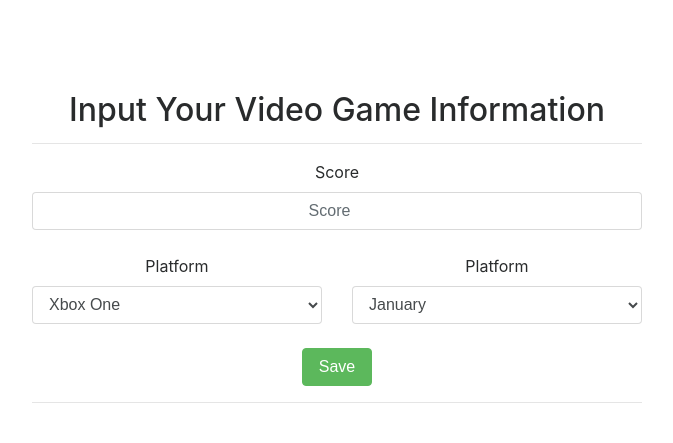
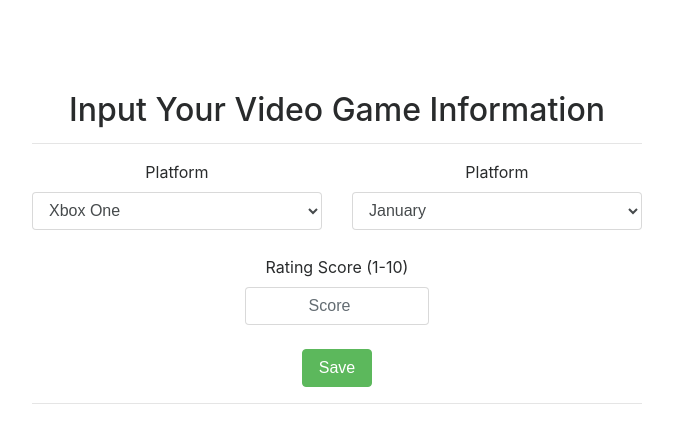
Before and after one commit to matthewlc17/VideoGameSales, a Django app: page / in a window 1280 px wide. Shown: the part 56-499 px from the top of the page, without its empty margins (303-976 px from the left). Run offline with Django 3.2, Linux system fonts and the light colour scheme; some libraries are stand-ins or nearby versions.

Commit message:
modified form layout, form validation

```diff
--- /dev/null
+++ b/homepage/static/homepage/index.css
@@ -0,0 +1,5 @@
+ul {
+    list-style-type: none;
+    color: red;
+    margin-left: -5%;
+}
--- a/homepage/templates/homepage/index.html
+++ b/homepage/templates/homepage/index.html
@@ -12,19 +12,13 @@
     <!-- Bootstrap Core CSS -->
     <link rel="stylesheet" href="https://maxcdn.bootstrapcdn.com/bootstrap/4.0.0-alpha.6/css/bootstrap.min.css" integrity="sha384-rwoIResjU2yc3z8GV/NPeZWAv56rSmLldC3R/AZzGRnGxQQKnKkoFVhFQhNUwEyJ" crossorigin="anonymous">
 
-    <!-- Materialize Compiled and minified CSS -->
-    <!-- <link rel="stylesheet" href="https://cdnjs.cloudflare.com/ajax/libs/materialize/1.0.0-beta/css/materialize.min.css"> -->
-    <!-- <link href="{% static '/homepage/materialize.min.css' %}" rel="stylesheet" type="text/css"> -->
+    <script src="https://code.jquery.com/jquery-3.3.1.min.js" integrity="sha256-FgpCb/KJQlLNfOu91ta32o/NMZxltwRo8QtmkMRdAu8=" crossorigin="anonymous"></script>
 
-    <script src="https://code.jquery.com/jquery-3.3.1.min.js" integrity="sha256-FgpCb/KJQlLNfOu91ta32o/NMZxltwRo8QtmkMRdAu8=" crossorigin="anonymous"></script>
-    <!-- Materialize Compiled and minified JavaScript -->
-    <!-- <script src="https://cdnjs.cloudflare.com/ajax/libs/materialize/1.0.0-beta/js/materialize.min.js"></script> -->
-    <!-- <script src="{% static '/homepage/materialize.min.js' %}"></script> -->
     <!--Import Google Icon Font-->
     <link href="https://fonts.googleapis.com/icon?family=Material+Icons" rel="stylesheet">
 
     <!-- Custom CSS -->
-    <!-- <link href="{% static 'main.css' %}" rel="stylesheet" type="text/css"> -->
+    <link href="{% static '/homepage/index.css' %}" rel="stylesheet" type="text/css">
 
     {% block resources %}
     {% endblock resources %}
@@ -33,8 +27,6 @@
     <!-- <link rel="icon" type="image/png" sizes="32x32" href="{% static '' %}"> -->
 
     <!-- animation package -->
-    <!-- <link href="https://cdn.rawgit.com/michalsnik/aos/2.1.1/dist/aos.css" rel="stylesheet">
-    <script src="https://cdn.rawgit.com/michalsnik/aos/2.1.1/dist/aos.js"></script> -->
     <script src="https://use.fontawesome.com/e32a5ff2e3.js"></script>
 
     <!-- bootstrap js -->
@@ -76,16 +68,6 @@
             <form class="" action="/" method="post">
                 {% csrf_token %}
                 <div class="row">
-                    <div class="col-md-12 input-label">
-                        {{form.score.errors}}
-                        <label for="{{form.score.id_for_label}}">Score</label>
-                        <div class="input-group">
-                        {{form.score}}
-                        </div>
-                        <br>
-                    </div>
-                </div>
-                <div class="row">
                     <div class="col-md-6 input-label">
                         <label for="{{form.Platform.id_for_label}}">Platform</label>
                         <div class="input-group">
@@ -101,11 +83,23 @@
                         <br>
                     </div>
                 </div>
+                <div class="row">
+                    <div class="col-md-12 text-center">
+                        {{form.score.errors}}
+                    </div>
+                    <div class="offset-md-4 col-md-4 input-label">
+                        <label for="{{form.score.id_for_label}}">Rating Score (1-10)</label>
+                        <div class="input-group">
+                        {{form.score}}
+                        </div>
+                        <br>
+                    </div>
+                </div>
                 <input class="btn btn-success" value="Save" type="submit"></input>
             </form>
             <hr />
             {% if predicted_sales is not None %}
-                <h1>Predicted Sales: {{predicted_sales}}</h1>
+                <h1>Predicted Sales: {{predicted_sales}} million</h1>
             {% endif %}
         </div>
 </body>
--- a/homepage/views.py
+++ b/homepage/views.py
@@ -11,6 +11,7 @@ from django.template.loader import render_to_string, get_template
 import json
 import requests
 import urllib
+from decimal import Decimal
 
 # Create your views here.
 def landingpage(request):
@@ -46,7 +47,9 @@ def landingpage(request):
 
                 result = response.read()
                 resultDict = json.loads(result)
-                predicted_sales = str(resultDict['Results']['output1']['value']['Values'][0][4])
+                predicted_sales = round(Decimal(resultDict['Results']['output1']['value']['Values'][0][4]),2)
+
+                predicted_sales = "{:,}".format(predicted_sales)
 
                 print(resultDict)
                 print(predicted_sales)
@@ -63,6 +66,8 @@ def landingpage(request):
                 print(json.loads(error.read()))
 
             # return HttpResponseRedirect('/')
+        else:
+            predicted_sales = None
     else:
         form = VideoGameForm(request=request)
         predicted_sales = None
@@ -84,26 +89,31 @@ class VideoGameForm(forms.Form):
             ('PC', 'PC'),
         )
         MONTH_CHOICES = (
-            ('1', 'January'),
-            ('2', 'February'),
-            ('3', 'March'),
-            ('4', 'April'),
-            ('5', 'May'),
-            ('6', 'June'),
-            ('7', 'July'),
-            ('8', 'August'),
-            ('9', 'September'),
-            ('10', 'October'),
-            ('11', 'November'),
-            ('12', 'December'),
+            ('Jan', 'January'),
+            ('Feb', 'February'),
+            ('Mar', 'March'),
+            ('Apr', 'April'),
+            ('May', 'May'),
+            ('Jun', 'June'),
+            ('Jul', 'July'),
+            ('Aug', 'August'),
+            ('Sep', 'September'),
+            ('Oct', 'October'),
+            ('Nov', 'November'),
+            ('Dec', 'December'),
         )
 
         self.fields['score'] = forms.CharField(label="Score", required=True, max_length=2, widget=forms.NumberInput(attrs={'placeholder':'Score', 'class':'form-control','style':'text-align:center;'}))
-        self.fields['Platform'] = forms.ChoiceField(label="Platform", required=True, choices=PLATFORM_CHOICES, widget=forms.Select(attrs={'placeholder':'Score', 'class':'form-control'}))
-        self.fields['release_month'] = forms.ChoiceField(label="Release Month", required=True, choices=MONTH_CHOICES, widget=forms.Select(attrs={'placeholder':'Score', 'class':'form-control'}))
+        self.fields['Platform'] = forms.ChoiceField(label="Platform", required=True, choices=PLATFORM_CHOICES, widget=forms.Select(attrs={'placeholder':'Score', 'class':'form-control','style':'text-align:center;'}))
+        self.fields['release_month'] = forms.ChoiceField(label="Release Month", required=True, choices=MONTH_CHOICES, widget=forms.Select(attrs={'placeholder':'Score', 'class':'form-control','style':'text-align:center;'}))
 
     def clean(self):
         cleaned_data = super().clean()
+
+        if Decimal(self.cleaned_data.get('score')) > 10:
+            self._errors['score'] = self.error_class(['Score must not be greater than 10'])
+        elif Decimal(self.cleaned_data.get('score')) < 0:
+            self._errors['score'] = self.error_class(['Score must not be less than 0'])
 
         pass
 
```
